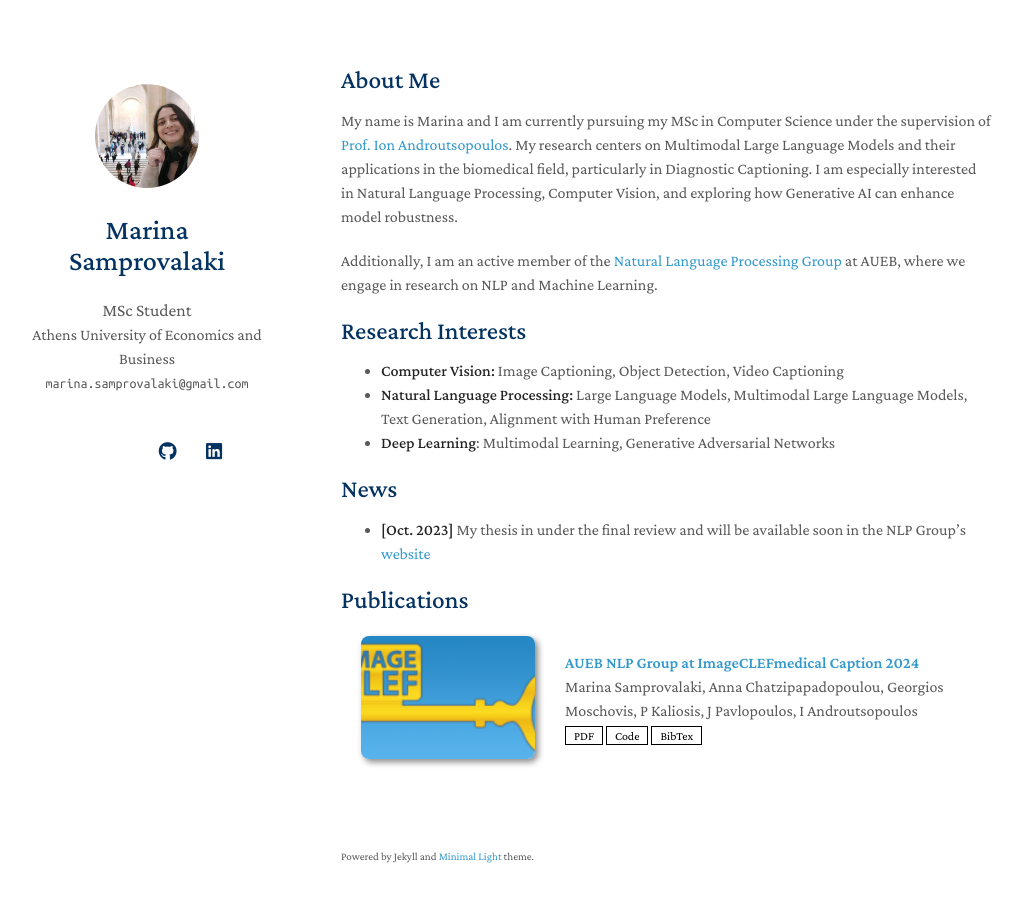
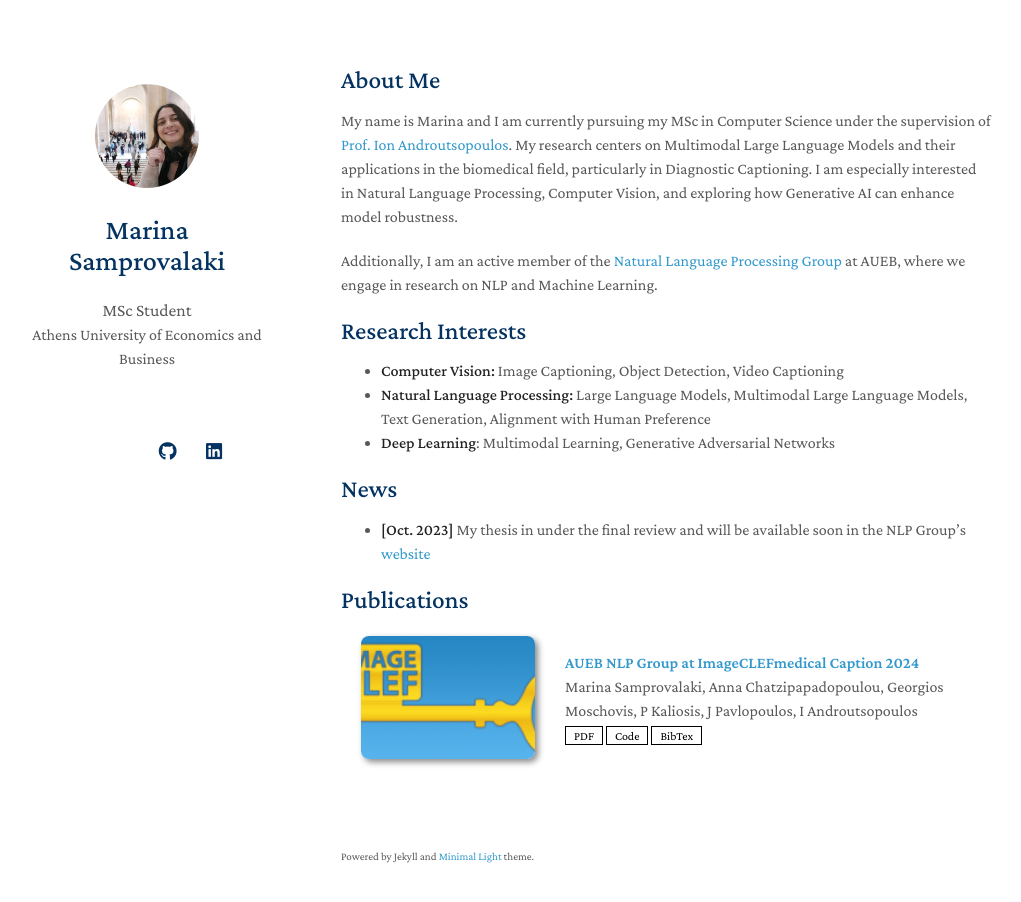
Before and after one commit to msamprovalaki/msamprovalaki.github.io, a Jekyll site: the page built from index.md, in a window 1280 px wide and 937 px high. Shown: the top 902 px of the window, without its empty margins (129-1150 px from the left). Built offline with Jekyll 4.4.1, drawn with Linux system fonts in a browser that asks for light colours; nearby versions of some CDN libraries; a style sheet for code colours, icons or effects is not loaded; our own code applies the rules of GitHub Pages for plain Markdown files.

Commit message:
fix running bugs

```diff
--- a/_config.yml
+++ b/_config.yml
@@ -16,7 +16,7 @@ google_scholar: https://scholar.google.com/citations?user=iRPZ3joAAAAJ&hl=en&aut
 cv_link: assets/files/curriculum_vitae.pdf
 github_link: https://github.com/marina-sam14
 linkedin: https://www.linkedin.com/in/marina-samprovalaki/
-email:  marina.samprovalaki@gmail.com
+
 
 # Images (e.g., your profile picture and your website's favicon)
 # "favicon" and "favicon_dark" are used for the light and dark modes, respectively.
```
